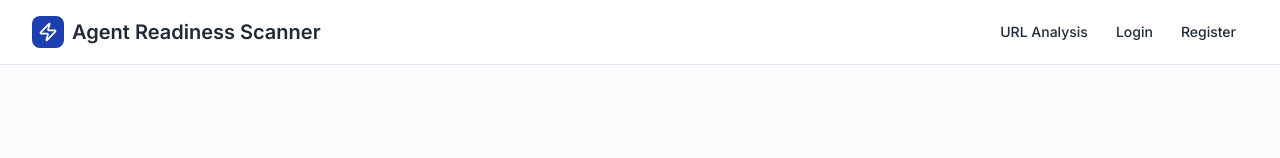
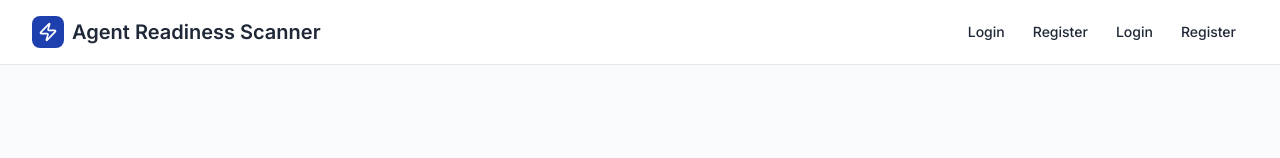
Before and after one commit to LamontCranston20/parsonable-app, a React (Vite) app: page / in a window 1280 px wide. Shown: the top 158 px of the page. Built offline with nearby package versions, Linux system fonts and the light colour scheme; no server answers.

Commit message:
Update AuthenticationStateHeader.jsx

```diff
--- a/src/components/ui/AuthenticationStateHeader.jsx
+++ b/src/components/ui/AuthenticationStateHeader.jsx
@@ -65,13 +65,21 @@ const AuthenticationStateHeader = () => {
     if (!isAuthenticated) {
       return (
         <>
-          <Link
-            to="/homepage-url-analysis"
-            className={`${baseClasses} ${isActivePath('/homepage-url-analysis') ? activeClasses : 'text-foreground'}`}
-            onClick={mobile ? closeMobileMenu : undefined}
-          >
-            URL Analysis
-          </Link>
+      <Link
+  to="/login"
+  className={`${baseClasses} ${isActivePath('/login') ? activeClasses : 'text-foreground'}`}
+  onClick={mobile ? closeMobileMenu : undefined}
+>
+  Login
+</Link>
+<Link
+  to="/register"
+  className={`${baseClasses} ${isActivePath('/register') ? activeClasses : 'text-foreground'}`}
+  onClick={mobile ? closeMobileMenu : undefined}
+>
+  Register
+</Link>
+
           <Link
             to="/user-login"
             className={`${baseClasses} ${isActivePath('/user-login') ? activeClasses : 'text-foreground'}`}
```
